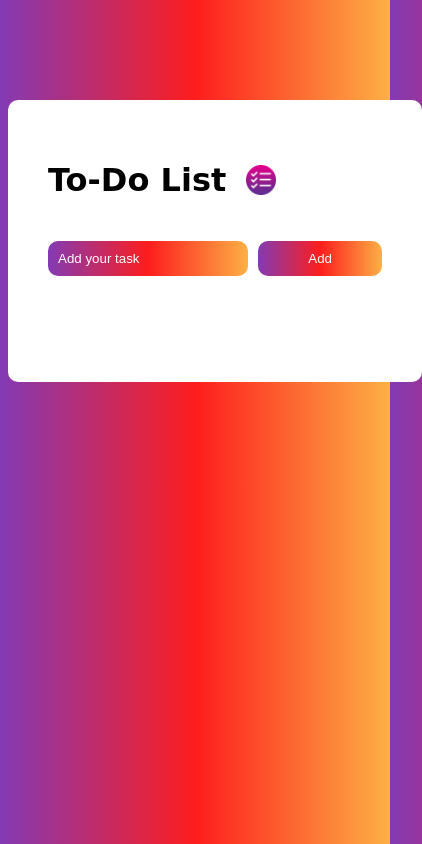
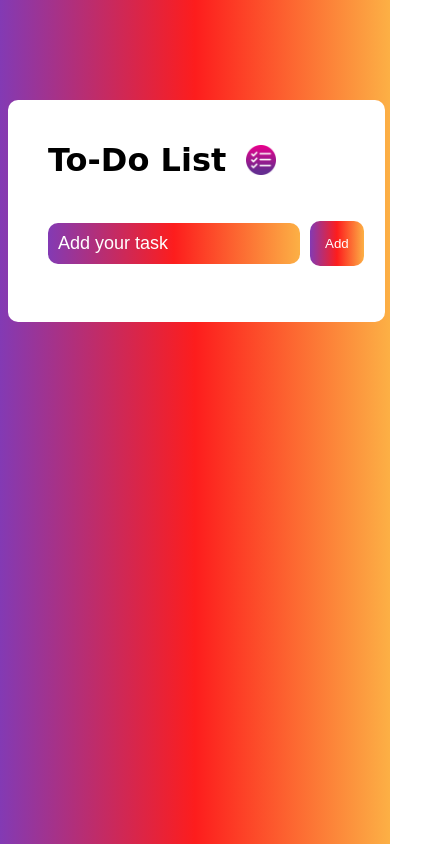
Before and after one commit to aigib/to-do-app, a plain HTML site: page index.html in a window 390 px wide. Shown: the whole page, 422 px wide, since content can reach past the window. Drawn offline with Linux system fonts and the light colour scheme; a web font is replaced by a local one.

Commit message:
Made it responsive

```diff
--- a/src/styles.css
+++ b/src/styles.css
@@ -100,3 +100,19 @@ ul li span {
   top: 5px;
   cursor: pointer;
 }
+
+@media (max-width: 768px) {
+  .to-do {
+    width: 90%;
+    padding: 20px;
+  }
+
+  input {
+    font-size: 18px;
+  }
+
+  button {
+    width: 100%;
+    padding: 15px;
+  }
+}
```
